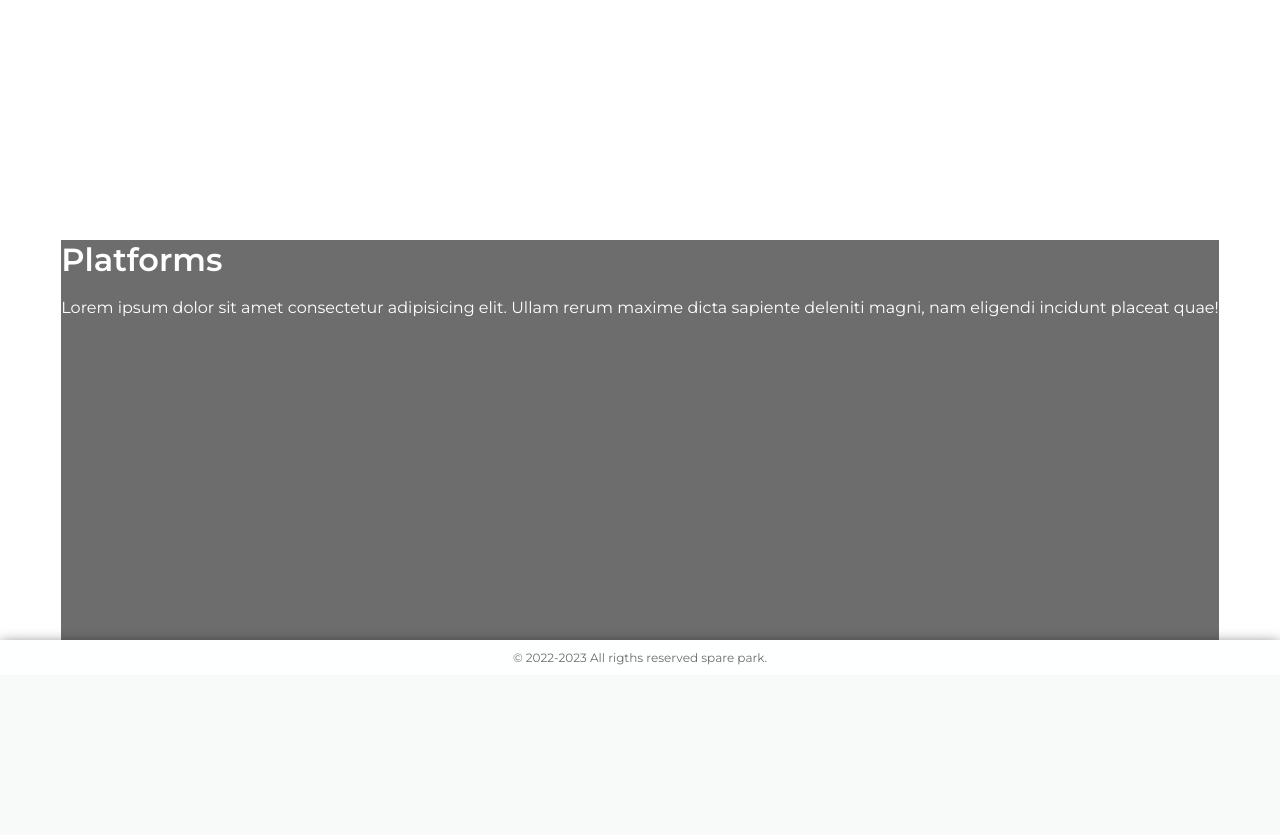
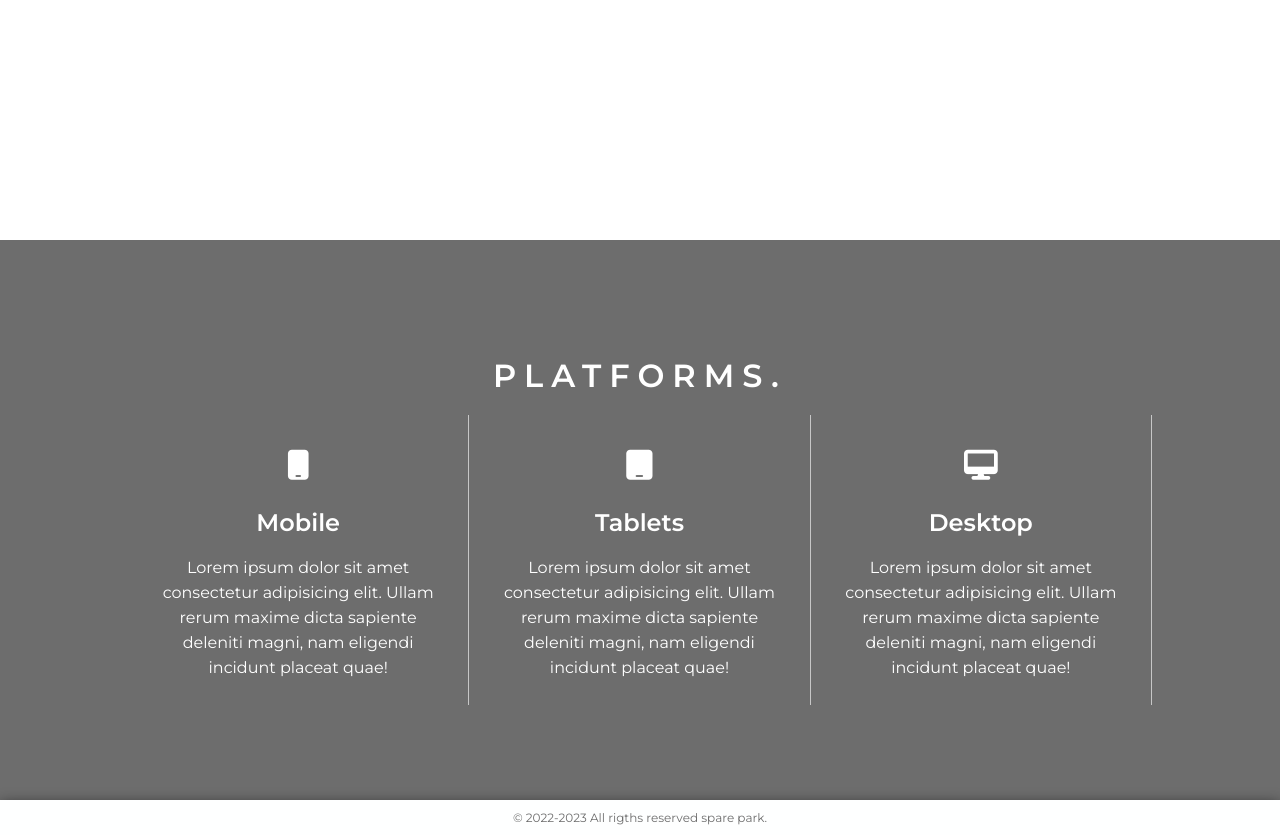
Before and after one commit to ArjunYes/spareParkPHP, a PHP site: page / in a window 1280 px wide. Shown: the part 1360-2195 px from the top of the page. Before the commit the page ends 2025 px from the top, so only its background shows below. Run offline with PHP 8.4, Linux system fonts and the light colour scheme.

Commit message:
Updates on design and platforms

```diff
--- a/index.php
+++ b/index.php
@@ -63,11 +63,25 @@
 
 
         <div id="platforms" class="platforms">
-            <h1>Platforms</h1>
-            <div>
-                <i class="fa-light fa-mobile"></i>
-                <p>Lorem ipsum dolor sit amet consectetur adipisicing elit. Ullam rerum maxime dicta sapiente deleniti magni, nam eligendi incidunt placeat quae!</p>
+            <h1>Platforms.</h1>
+            <div class="categories">
+                <div class="platform">
+                    <i class="small_logo fa fa-regular fa-mobile"></i>
+                    <h2>Mobile</h2>
+                    <p>Lorem ipsum dolor sit amet consectetur adipisicing elit. Ullam rerum maxime dicta sapiente deleniti magni, nam eligendi incidunt placeat quae!</p>
+                </div>
+                <div class="platform">
+                    <i class="small_logo fa fa-thin fa-tablet"></i>
+                    <h2>Tablets</h2>
+                    <p>Lorem ipsum dolor sit amet consectetur adipisicing elit. Ullam rerum maxime dicta sapiente deleniti magni, nam eligendi incidunt placeat quae!</p>
+                </div>
+                <div class="platform">
+                    <i class="small_logo fa  fa-regular fa-desktop"></i>
+                    <h2>Desktop</h2>
+                    <p>Lorem ipsum dolor sit amet consectetur adipisicing elit. Ullam rerum maxime dicta sapiente deleniti magni, nam eligendi incidunt placeat quae!</p>
+                </div>
             </div>
+
         </div>
 
 
--- a/main.css
+++ b/main.css
@@ -222,6 +222,36 @@ body {
 
 .platforms {
   background-color: #6d6d6d;
-  min-height: 50vh;
+  min-height: 70vh;
   color: white;
+  display: flex;
+  flex-direction: column;
+  align-items: center;
+  justify-content: center;
+}
+.platforms h1 {
+  text-align: center;
+  margin: 20px;
+  text-transform: uppercase;
+  letter-spacing: 8px;
+}
+.platforms .platform {
+  border-right: 1px solid rgb(199, 199, 199);
+  padding: 25px;
+  text-align: center;
+  line-height: 25px;
+}
+.platforms .platform h2 {
+  margin: 20px;
+}
+.platforms .categories {
+  width: 80%;
+  display: flex;
+  flex-direction: row;
+  align-items: center;
+  justify-content: center;
+}
+.platforms .small_logo {
+  margin: 10px;
+  font-size: 30px;
 }/*# sourceMappingURL=main.css.map */
--- a/main.scss
+++ b/main.scss
@@ -271,16 +271,51 @@ body {
     justify-content: center;
 }
 
-.image_container{
-    img{
+.image_container {
+    img {
         height: 267px;
         width: 400px;
     }
 }
 
 
-.platforms{
-    background-color: #6d6d6d ;
-    min-height: 50vh;
-    color:  white;
+.platforms {
+    h1 {
+        text-align: center;
+        // border: 1px solid red;
+        margin: 20px;
+        text-transform: uppercase;
+        letter-spacing: 8px;
+    }
+
+    background-color: #6d6d6d;
+    min-height: 70vh;
+    color: white;
+    display: flex;
+    flex-direction: column;
+    align-items: center;
+    justify-content: center;
+
+    .platform {
+        border-right: 1px solid rgb(199, 199, 199);
+        padding: 25px;
+        text-align: center;
+        line-height: 25px;
+        h2{
+            margin: 20px;
+        }
+    }
+
+    .categories {
+        width: 80%;
+        display: flex;
+        flex-direction: row;
+        align-items: center;
+        justify-content: center;
+    }
+
+    .small_logo{
+        margin: 10px;
+        font-size: 30px;
+    }
 }
```
Also changed, not shown: 1 other file.
